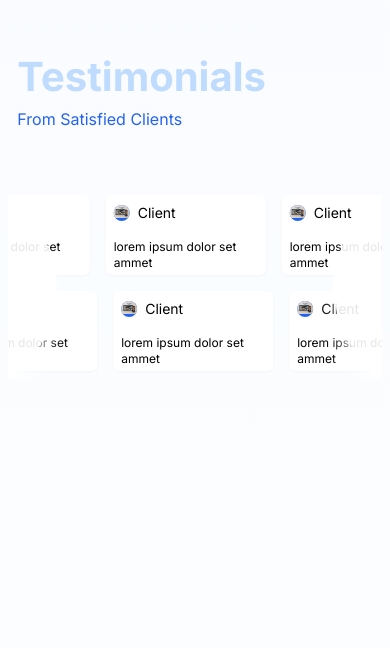
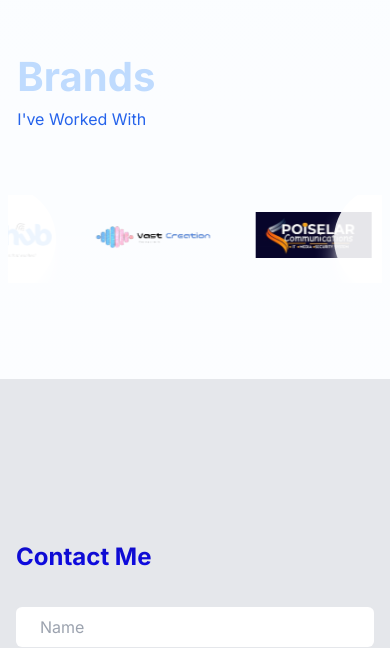
Before and after one commit to raji-ayyub/ayyub-raji-portfolio, a Next.js app: page / in a window 390 px wide. Shown: the part 5233-5881 px from the top of the page. Built offline with nearby package versions, Linux system fonts and the light colour scheme; no server answers.

Commit message:
minor fixes

```diff
--- a/app/components/Testimonials.tsx
+++ b/app/components/Testimonials.tsx
@@ -27,7 +27,7 @@ const Testimonials: React.FC = () => {
   // };
 
   return (
-    <div className={`  relative w-full transition  px-2 md:px-[10rem] py-[6rem]  `}>
+    <div className={`hidden  relative w-full transition  px-2 md:px-[10rem] py-[6rem]  `}>
 
 
       <div className='hidden md:flex  flex-row justiify-between w-full h-full absolute z-0 overflow-hidden top-0 left-0'>
```
